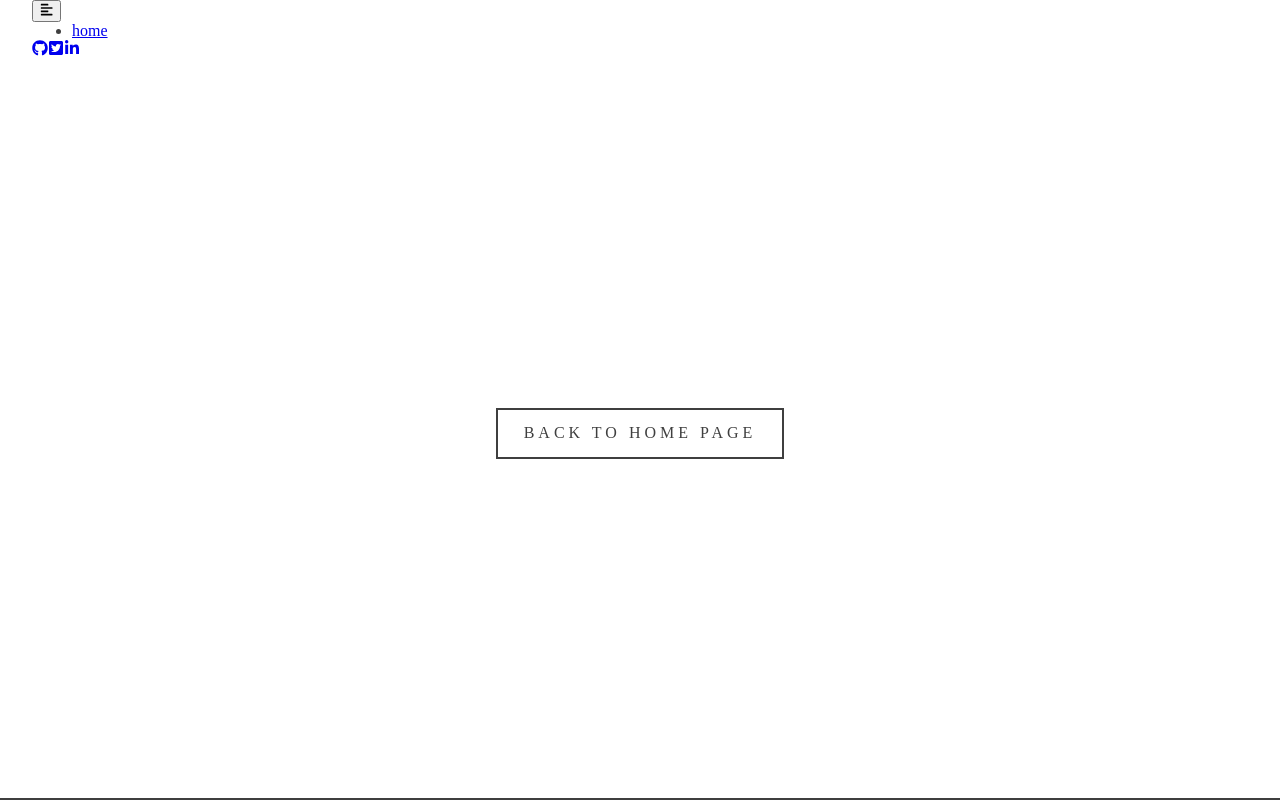
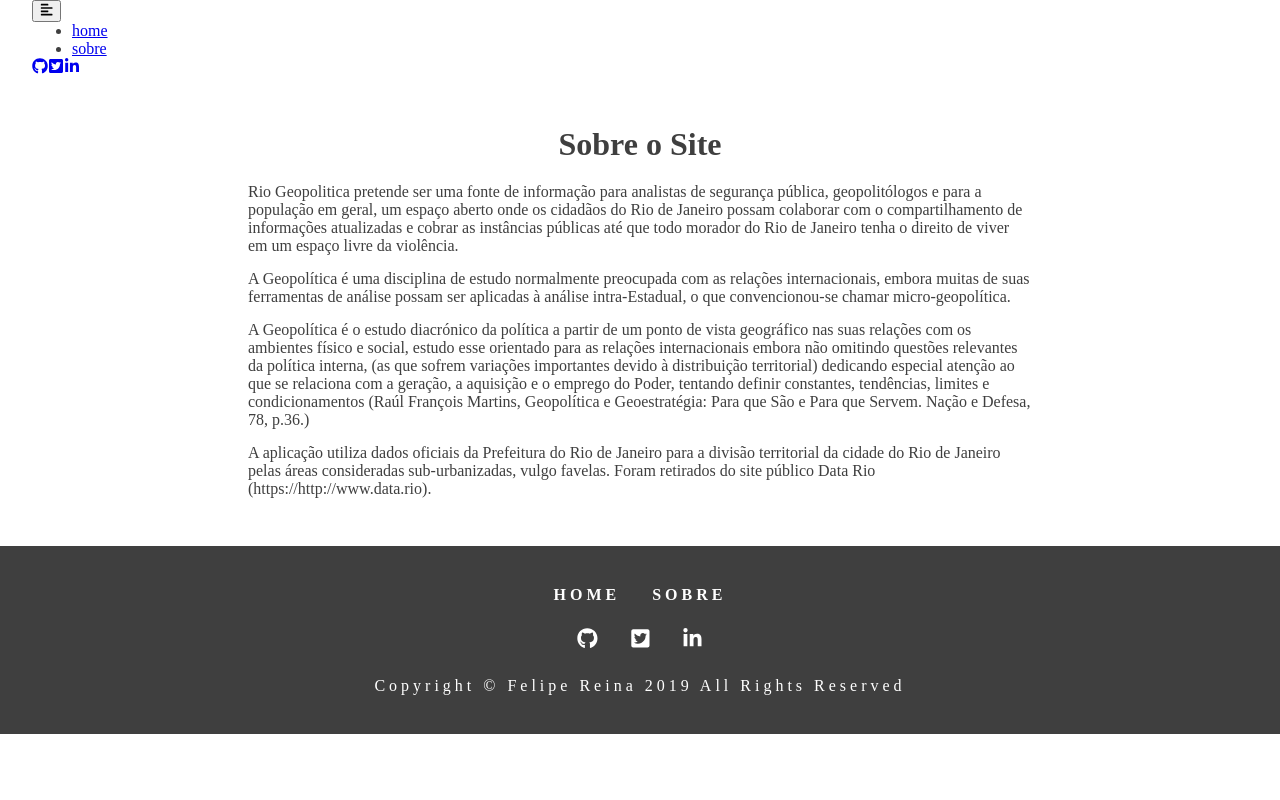
Before and after one commit to felipereina/riogeopolitica, a Gatsby site: page /sobre in a window 1280 px wide. Before the commit this address had no page. Shown: the top 800 px of the page. Built offline with nearby package versions, Linux system fonts and the light colour scheme; Gatsby itself is replaced by a stand-in of ours.

Commit message:
created about page

```diff
--- a/src/constants/links.js
+++ b/src/constants/links.js
@@ -3,4 +3,8 @@ export default [
       path: "/",
       text: "home",
     },
+    {
+      path: "/sobre",
+      text: "sobre",
+    },
   ]
--- /dev/null
+++ b/src/pages/sobre.js
@@ -0,0 +1,41 @@
+import React, { Component } from "react"
+import Layout from "../components/myLayout"
+import SEO from "../components/SEO"
+
+export default class sobre extends Component {
+    render() {
+        return (
+            <Layout>
+                <SEO title="About" />
+                <div
+                    style={{
+                        justifyContent: "center",
+                        alignItems: "center",
+                        margin: "3rem",
+                    }}
+                >
+                    <h1 style={{
+                        display: "flex",
+                        justifyContent: "center",
+                        alignItems: "center",
+                        marginBottom: "20px",
+                    }}>Sobre o Site</h1>
+                    <p style={{ marginBottom: "15px", marginRight: "200px", marginLeft: "200px" }}>Rio Geopolitica pretende ser uma fonte de informação para analistas de segurança pública, geopolitólogos e para a população em geral,
+                        um espaço aberto onde os cidadãos do Rio de Janeiro possam colaborar com o compartilhamento de informações atualizadas e cobrar
+              as instâncias públicas até que todo morador do Rio de Janeiro tenha o direito de viver em um espaço livre da violência.</p>
+
+                    <p style={{ marginBottom: "15px", marginRight: "200px", marginLeft: "200px" }}>A Geopolítica é uma disciplina de estudo normalmente preocupada com as relações internacionais, embora muitas de suas ferramentas
+            de análise possam ser aplicadas à análise intra-Estadual, o que convencionou-se chamar micro-geopolítica.</p>
+
+                    <p style={{ marginBottom: "15px", marginRight: "200px", marginLeft: "200px" }}> A Geopolítica é o estudo diacrónico da política a partir de um ponto de vista geográfico nas suas relações com os ambientes físico e social,
+                        estudo esse orientado para as relações internacionais embora não omitindo questões relevantes da política interna, (as que sofrem variações importantes
+                        devido à distribuição territorial) dedicando especial atenção ao que se relaciona com a geração, a aquisição e o emprego do Poder, tentando definir constantes,
+            tendências, limites e condicionamentos (Raúl François Martins, Geopolítica e Geoestratégia: Para que São e Para que Servem. Nação e Defesa, 78, p.36.)</p>
+
+                    <p style={{ marginBottom: "15px", marginRight: "200px", marginLeft: "200px" }}>A aplicação utiliza dados oficiais da Prefeitura do Rio de Janeiro para a divisão territorial da cidade do Rio de Janeiro pelas áreas consideradas sub-urbanizadas,
+            vulgo favelas. Foram retirados do site público Data Rio (https://http://www.data.rio).</p>
+                </div>
+            </Layout>
+        )
+    }
+}
```
